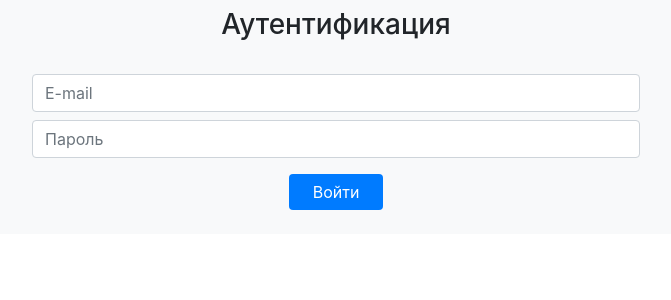
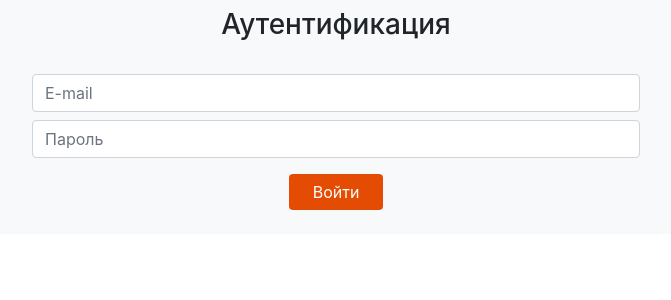
Before and after one commit to gadjetron/mybook_test_task, a Python web app: template templates/index.html in a window 1280 px wide. Shown: the top 300 px of the page, without its empty margins (304-975 px from the left). Run offline with Jinja, Linux system fonts and the light colour scheme; the template is opened without the code that fills it, so the values that code supplies are empty; some libraries are stand-ins or nearby versions.

Commit message:
Added styles for form submit button

```diff
--- a/templates/index.html
+++ b/templates/index.html
@@ -5,6 +5,14 @@
     <meta charset="utf-8">
     <meta name="viewport" content="width=device-width, initial-scale=1, shrink-to-fit=no">
     <link rel="stylesheet" href="https://stackpath.bootstrapcdn.com/bootstrap/4.3.1/css/bootstrap.min.css" integrity="sha384-ggOyR0iXCbMQv3Xipma34MD+dH/1fQ784/j6cY/iJTQUOhcWr7x9JvoRxT2MZw1T" crossorigin="anonymous">
+    <style>
+        #auth_form #submit_button{
+            background-color: #e44b03;
+        }
+        #auth_form #submit_button:hover{
+            background-color: #ff8100;
+        }
+    </style>
   </head>
   <body>
     <div class="container-fluid p-0">
```
